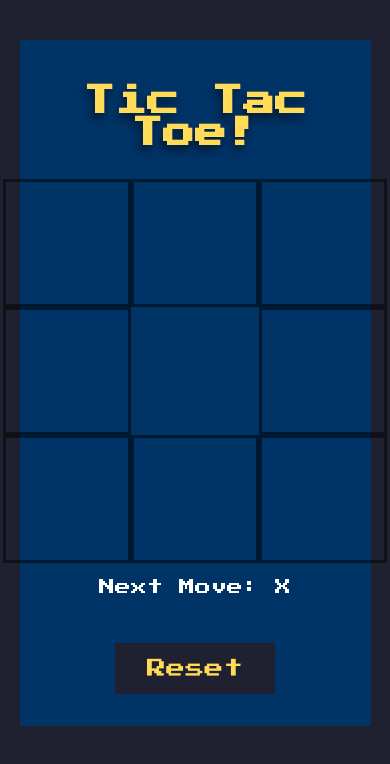
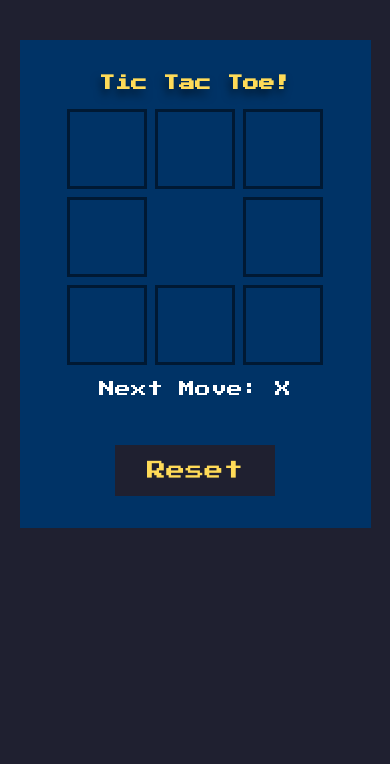
Before and after one commit to gllmsb/TicTacToe, a website: page index.html in a window 390 px wide. Drawn offline with Linux system fonts and the light colour scheme.

Commit message:
mobile queries , cells for mobile adjusted and h1 for mobile adjusted

```diff
--- a/assets/scss/components/_app.scss
+++ b/assets/scss/components/_app.scss
@@ -15,6 +15,7 @@
   h1 {
     font-family: $font;
     color: $yellow;
+    font-size: 2rem;
     animation: float 3s ease-in-out infinite;
     @include text-shadow;
   }
@@ -25,8 +26,8 @@
     justify-content: center;
 
     .cell {
-      height: 8rem;
-      width: 8rem;
+      height: 7rem;
+      width: 7rem;
       background-color: transparent;
       border: none;
       font-weight: 600;
@@ -73,6 +74,21 @@
       color: $red;
     }
   }
+
+  @media (max-width: 390px) {
+    h1 {
+      font-size: 1rem;
+    }
+
+    #board {
+      grid-gap: 0.5rem;
+      .cell {
+        height: 5rem;
+        width: 5rem;
+        font-size: 2.5rem;
+      }
+    }
+  }
 }
 
 @keyframes float {
```
Also changed, not shown: assets/scss/pages/main.css, 1 other file.
